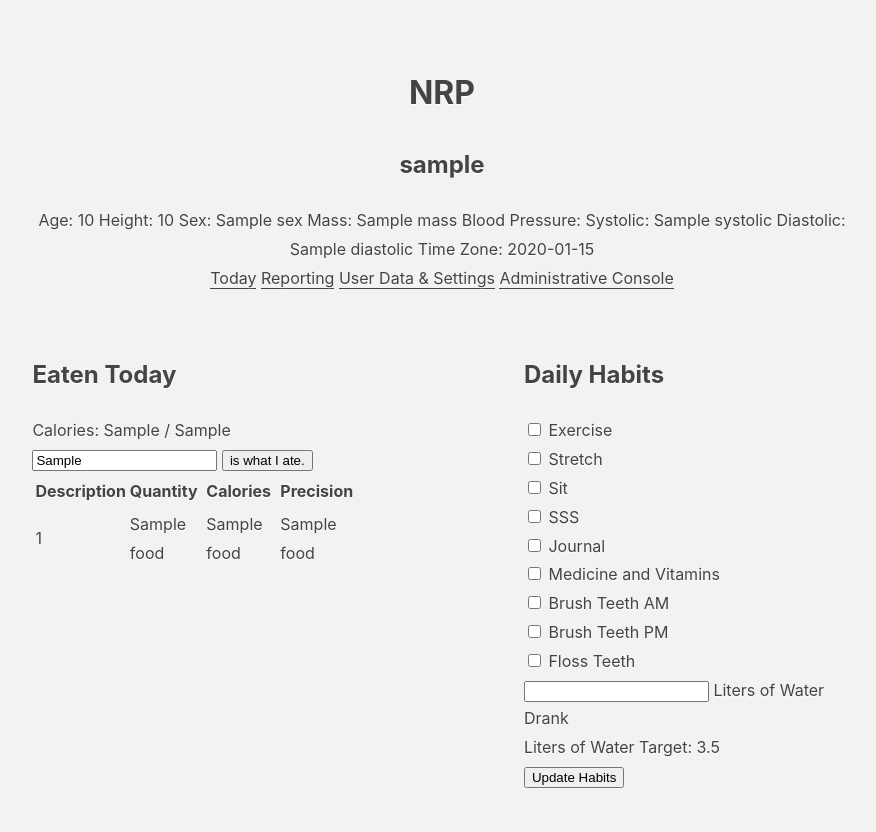
After one commit to nathanfrommpls/nrp, a Flask app: template templates/today.html in a window 1280 px wide. The commit adds this page. Shown: the whole page, without its empty margins (198-1074 px from the left). Run offline with Flask 3, Linux system fonts and the light colour scheme; the template is opened without the code that fills it: most values are stand-ins (such as "Sample title", 1, 10 or a date in 2020); some libraries are stand-ins or nearby versions.

Commit message:
Initial commit of consolodated front page.

```diff
--- a/app.py
+++ b/app.py
@@ -1,14 +1,96 @@
 from flask import Flask, render_template, request,redirect
+# from werkzeug.middleware.proxy_fix import ProxyFix # Uncomment when deployed to production, i.e. nginx and gunicorn
 import json
 import psycopg2
 import datetime
 
+# Production deployment requires instantiating the app wit ProxyFix
 app = Flask(__name__)
+
+# app.wsgi_app = ProxyFix( # Uncomment when deployed to production, i.e. nginx and gunicorn
+#    app.wsgi_app, x_for=1, x_proto=1, x_host=1, x_prefix=1
+# )
 
 @app.route("/")
 def index():
-    return redirect("/today/", code=302)
+    return redirect("/newtoday/", code=302)
 
+@app.route("/newtoday/",methods=['GET', 'POST'])
+def newtoday():
+    today = datetime.date.today()
+    try:
+        user_info = quien_es( 1 )
+    except Exception as e:
+        return render_template("exception.html",exception_string="While getting User Info: " + str(e))
+
+    if request.method == 'POST':
+        try:
+            # ¡Qué boludes! I am certain this is a very hacky way to deal with checkboxes
+            # need to research the correct way.
+            try:
+                exercise = bool(request.form['exercise'])
+            except:
+                exercise = False
+
+            try:
+                stretch = bool(request.form['stretch'])
+            except:
+                stretch = False
+
+            try:
+                sit = bool(request.form['sit'])
+            except:
+                sit = False
+
+            try:
+                sss = bool(request.form['sss'])
+            except:
+                sss = False
+
+            try:
+                journal = bool(request.form['journal'])
+            except:
+                journal = False
+
+            try:
+                vitamins = bool(request.form['vitamins'])
+            except:
+                vitamins = False
+
+            try:
+                brush_am = bool(request.form['brush_am'])
+            except:
+                brush_am = False
+
+            try:
+                brush_pm = bool(request.form['brush_pm'])
+            except:
+                brush_pm = False
+
+            try:
+                floss = bool(request.form['floss'])
+            except:
+                floss = False
+
+            try:
+                water = float(request.form['water'])
+            except:
+                water = 0.0
+
+            update_habits( 1, exercise, stretch, sit, sss, journal, vitamins, brush_am, brush_pm, floss, water, user_info['timezone'] )
+        except Exception as e:
+            return render_template("exception.html",exception_string="While updating habits: " + str(e))
+
+        return render_template("today.html",username=user_info['name'],age=calculate_age( user_info['birthdate'] ),height=user_info['height'],sex=iso_5218_sex( user_info['sex'] ),mass=user_info['mass'],systolic=user_info['systolic'],diastolic=user_info['diastolic'],exercise=exercise,stretch=stretch,sit=sit,sss=sss,journal=journal,vitamins=vitamins,brush_am=brush_am,brush_pm=brush_pm,floss=floss,water_drank=water,daily_calories=calories_today(1, user_info['timezone']),target_calories=harris_benedict(calculate_age( user_info['birthdate'] ), user_info['height'], user_info['mass'], user_info['sex'], 1),timezone=user_info['timezone'],foods=eaten_today(1, user_info['timezone']))
+    else:
+        try:
+            habits = current_habits( 1, user_info['timezone'] )
+        except Exception as e:
+            return render_template("exception.html",exception_string="While getting current habits: " + str(e))
+
+        return render_template("today.html",username=user_info['name'],age=calculate_age( user_info['birthdate'] ),height=user_info['height'],sex=iso_5218_sex( user_info['sex'] ),mass=user_info['mass'],systolic=user_info['systolic'],diastolic=user_info['diastolic'],exercise=habits[0],stretch=habits[1],sit=habits[2],sss=habits[3],journal=habits[4],vitamins=habits[5],brush_am=habits[6],brush_pm=habits[7],floss=habits[8],water_drank=habits[9],daily_calories=calories_today(1, user_info['timezone']),target_calories=harris_benedict(calculate_age( user_info['birthdate'] ),  user_info['height'], user_info['mass'], user_info['sex'], 1),timezone=user_info['timezone'],foods=eaten_today(1, user_info['timezone']))
+
+    return render_template("under_construction.html",username=user_info['name'],age=calculate_age( user_info['birthdate'] ),height=user_info['height'],sex=iso_5218_sex( user_info['sex'] ),mass=user_info['mass'],systolic=user_info['systolic'],diastolic=user_info['diastolic'],page_name="User",timezone=user_info['timezone'])
 
 @app.route("/today/",methods=['GET', 'POST'])
 def today():
@@ -125,7 +207,7 @@ def atethisthing():
     except Exception as e:
         return render_template("exception.html",exception_string="While trying insert a record of what was eaten: " + str(e))
 
-    return redirect("/food/", code=302)
+    return redirect("/newtoday/", code=302)
 
 @app.route("/atethisnewthing/",methods=['POST'])
 def atethisnewthing():
@@ -142,7 +224,7 @@ def atethisnewthing():
     except Exception as e:
         return render_template("exception.html",exception_string="While trying insert a record of a new thing that what was eaten: " + str(e))
 
-    return redirect("/food/", code=302)
+    return redirect("/newtoday/", code=302)
 
 @app.route("/report/",methods=['GET', 'POST'])
 def report():
--- a/templates/nav.html
+++ b/templates/nav.html
@@ -22,8 +22,7 @@
       	      <span>Time Zone: </span><span>{{ timezone }}</span>
 	    </div>
 	    <div class="dashnav">
-	      <span><a href="../today/">Today</a></span>
-	      <span><a href="../food/">Food Journal</a></span>
+	      <span><a href="../newtoday/">Today</a></span>
 	      <span><a href="../report/">Reporting</a></span>
       	      <span><a href="../user/">User Data & Settings</a></span>
 	      <span><a href="../admin/">Administrative Console</a></span>
--- /dev/null
+++ b/templates/today.html
@@ -0,0 +1,56 @@
+<!doctype html>
+{% include "nav.html" %}
+	    <div class="dashleft">
+	      <h2>Eaten Today</h2>
+	      <span>Calories: </span><span> {{ daily_calories }} </span>/<span> {{ target_calories }} </span>
+	      <form action="/atethissearch/" method="post">
+		<input type="text" id="food_description" name="food_description" value="{{ input_food }}">
+		<input type="submit" id="search_food" name="search_food" value="is what I ate.">
+	      </form>
+	      <table>
+		<tr>
+		  <th>Description</th>
+		  <th>Quantity</th>
+		  <th>Calories</th>
+		  <th>Precision</th>
+		</tr>
+		{%for food in foods %}
+		<tr>
+		  <td>{{ food[0] }}</td>
+		  <td>{{ food[1] }}</td>
+		  <td>{{ food[2] }}</td>
+		  <td>{{ food[3] }}</td>
+		</tr>
+		{%endfor%}
+	      </table>
+	    </div>
+	    <div class="dashright">
+	      <h2>Daily Habits</h2>
+	      <form action="/today/" method="post">
+		<input type="checkbox" id="exercise" name="exercise" value="1" {% if exercise %} checked {% endif %}>
+  		<label for="exercise">Exercise</label><br />
+		<input type="checkbox" id="stretch" name="stretch" value="1" {% if stretch %} checked {% endif %}>
+		<label for="stretch">Stretch</label><br />
+		<input type="checkbox" id="sit" name="sit" value="1" {% if sit %} checked {% endif %}>
+  		<label for="sit">Sit</label><br />
+		<input type="checkbox" id="sss" name="sss" value="1" {% if sss %} checked {% endif %}>
+  		<label for="sss">SSS</label><br />
+		<input type="checkbox" id="journal" name="journal" value="1" {% if journal %} checked {% endif %}>
+  		<label for="journal">Journal</label><br />
+		<input type="checkbox" id="vitamins" name="vitamins" value="1" {% if vitamins %} checked {% endif %}>
+		<label for="vitamins">Medicine and Vitamins</label><br />
+		<input type="checkbox" id="brush_am" name="brush_am" value="1" {% if brush_am %} checked {% endif %}>
+		<label for="brush_am">Brush Teeth AM</label><br />
+		<input type="checkbox" id="brush_pm" name="brush_pm" value="1" {% if brush_pm %} checked {% endif %}>
+		<label for="brush_pm">Brush Teeth PM</label><br />
+		<input type="checkbox" id="floss" name="floss" value="1" {% if floss %} checked {% endif %}>
+  		<label for="floss">Floss Teeth</label><br />
+		<input type="number" step="any" id="water" name="water" value="{{ water_drank }}">
+  		<label for="number">Liters of Water Drank</label><br />
+		<span>Liters of Water Target: 3.5</span><br />
+		<input type="submit" id="update_habits" name="update_habits" value="Update Habits">
+	      </form>
+	    </div>
+	  </div>
+	</body>
+</html>
```
